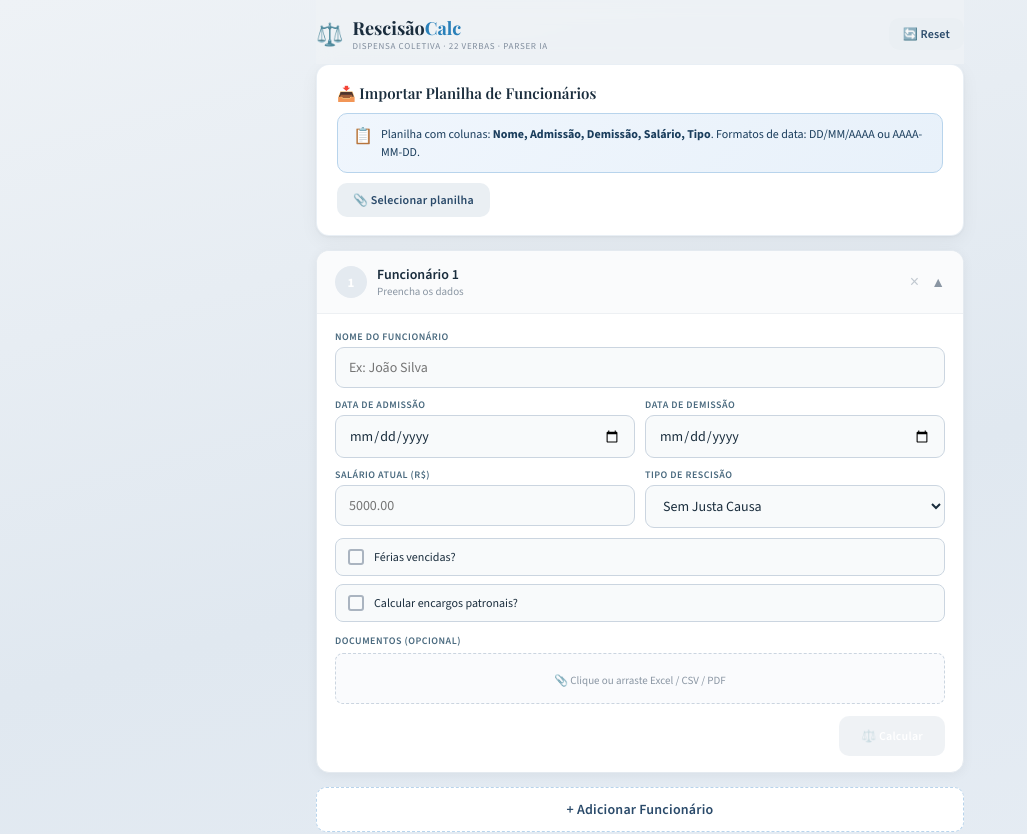
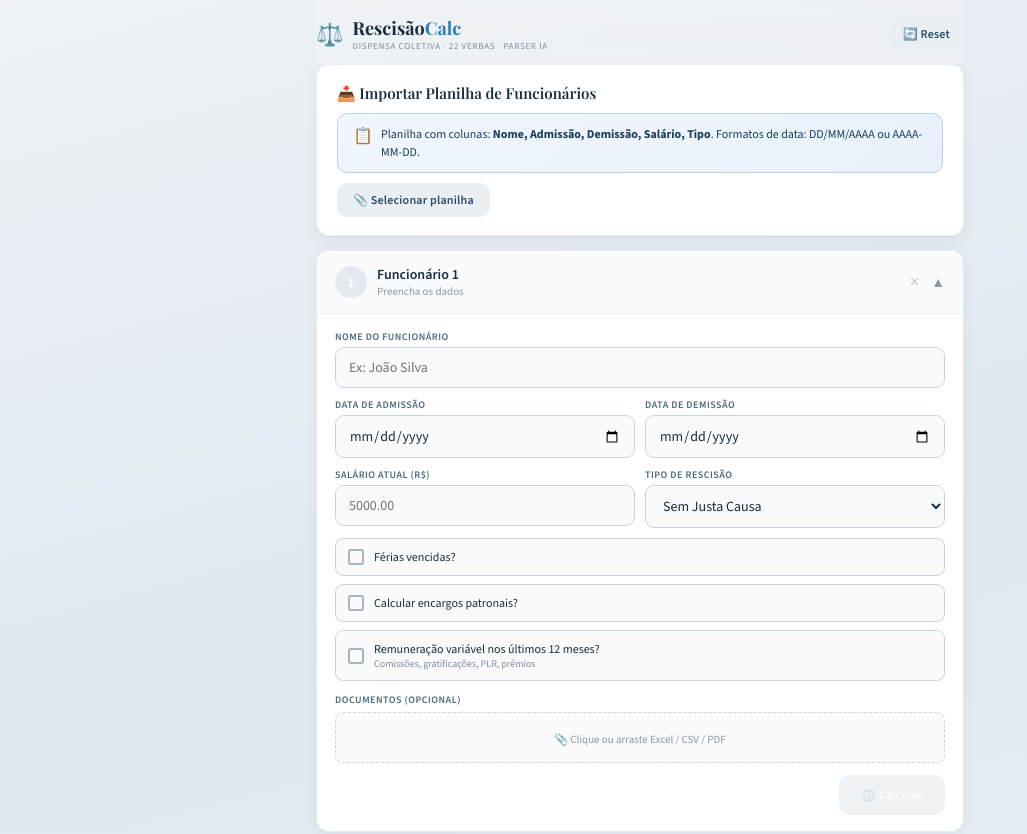
Before and after one commit to carolinegorra-tech/rescisao-calc, a React (Create React App) app: page / in a window 1280 px wide. Shown: the top 834 px of the page, without its empty margins (0-1027 px from the left). Built offline with nearby package versions, Linux system fonts and the light colour scheme.

Commit message:
Update App.js

```diff
--- a/src/App.js
+++ b/src/App.js
@@ -568,6 +568,61 @@ function EmployeeCard({ emp, onUpdate, onRemove, onCalc, showIndex }) {
             </div>
           </div>
 
+          {/* Remuneração Variável */}
+          <div style={{ marginTop: 8 }}>
+            <div onClick={() => s("temVariavel", !form.temVariavel)} style={{ display: "flex", alignItems: "center", gap: 10, padding: "10px 12px", borderRadius: 8, cursor: "pointer", border: "1.5px solid " + (form.temVariavel ? "#2980b9" : "#cbd5e0"), background: form.temVariavel ? "rgba(41,128,185,.04)" : "#f8fafb" }}>
+              <div style={{ width: 16, height: 16, borderRadius: 3, border: "2px solid " + (form.temVariavel ? "#2980b9" : "#aab4c0"), background: form.temVariavel ? "#2980b9" : "transparent", display: "flex", alignItems: "center", justifyContent: "center", flexShrink: 0 }}>
+                {form.temVariavel && <span style={{ color: "#fff", fontSize: 10, fontWeight: 700 }}>✓</span>}
+              </div>
+              <div style={{ flex: 1 }}>
+                <div style={{ fontSize: 12, fontWeight: 500, color: "#1a2d3d" }}>Remuneração variável nos últimos 12 meses?</div>
+                <div style={{ fontSize: 10, color: "#7f8c9b" }}>Comissões, gratificações, PLR, prêmios</div>
+              </div>
+            </div>
+            {form.temVariavel && (
+              <div style={{ marginTop: 8, padding: "12px", background: "#f8fafb", borderRadius: 8, border: "1px solid #e4eaf0" }}>
+                <div style={{ fontSize: 10, fontWeight: 600, color: "#4a6a7f", textTransform: "uppercase", letterSpacing: .5, marginBottom: 8 }}>Tipos de variável recebido</div>
+                <div style={{ display: "flex", flexWrap: "wrap", gap: 5 }}>
+                  {[["plr","PLR"],["premio","Prêmio"],["comissao","Comissões"],["grat_mensal","Gratif. mensal"],["grat_ajustada","Gratif. ajustada"]].map(([k,l]) => {
+                    const sel = (form.tiposVariavel || []).includes(k);
+                    return (
+                      <div key={k} onClick={() => {
+                        const cur = form.tiposVariavel || [];
+                        s("tiposVariavel", sel ? cur.filter(x => x !== k) : [...cur, k]);
+                      }} style={{ padding: "5px 10px", borderRadius: 14, fontSize: 11, fontWeight: 500, cursor: "pointer", border: "1.5px solid " + (sel ? "#2980b9" : "#cbd5e0"), background: sel ? "rgba(41,128,185,.08)" : "#fff", color: sel ? "#1a5276" : "#5a7080", transition: "all .2s" }}>{l}</div>
+                    );
+                  })}
+                </div>
+                {((form.tiposVariavel || []).includes("comissao") || (form.tiposVariavel || []).includes("grat_mensal")) && (
+                  <div style={{ marginTop: 10 }}>
+                    <F label="Média mensal (inc. DSR) nos últimos 12m (R$)" type="number" placeholder="Ex: 2500.00" value={form.comissaoMedia12} onChange={v => s("comissaoMedia12", v)} />
+                  </div>
+                )}
+                {(form.tiposVariavel || []).includes("grat_ajustada") && (
+                  <div style={{ marginTop: 10, display: "flex", flexDirection: "column", gap: 8 }}>
+                    <F label="Valor TOTAL gratificações ajustadas 12m (R$)" type="number" placeholder="Ex: 30000.00" value={form.gratAjustadaTotal} onChange={v => s("gratAjustadaTotal", v)} />
+                    <div>
+                      <div style={{ fontSize: 10, fontWeight: 600, color: "#4a6a7f", textTransform: "uppercase", letterSpacing: .5, marginBottom: 4 }}>Periodicidade</div>
+                      <div style={{ display: "flex", gap: 5 }}>
+                        {[["semestral","Semestral ou menor"],["anual","Anual"]].map(([k,l]) => {
+                          const sel2 = form.gratAjustadaPeriod === k;
+                          return <div key={k} onClick={() => s("gratAjustadaPeriod", k)} style={{ padding: "6px 12px", borderRadius: 7, fontSize: 11, fontWeight: 500, cursor: "pointer", border: "1.5px solid " + (sel2 ? "#2980b9" : "#cbd5e0"), background: sel2 ? "rgba(41,128,185,.08)" : "#fff", color: sel2 ? "#1a5276" : "#5a7080", flex: 1, textAlign: "center" }}>{l}</div>;
+                        })}
+                      </div>
+                      {form.gratAjustadaPeriod === "semestral" && <div style={{ marginTop: 4, fontSize: 10, color: "#1a6b3a", fontWeight: 500 }}>Impacta tudo: 13º, férias, aviso, FGTS</div>}
+                      {form.gratAjustadaPeriod === "anual" && <div style={{ marginTop: 4, fontSize: 10, color: "#c0392b", fontWeight: 500 }}>Impacta somente o 13º</div>}
+                    </div>
+                  </div>
+                )}
+                {(form.tiposVariavel || []).some(t => ["comissao","grat_mensal","grat_ajustada"].includes(t)) && (
+                  <div style={{ marginTop: 8, padding: "7px 10px", background: "#e8f4fd", borderRadius: 7, border: "1px solid #b8d8f0", fontSize: 10, color: "#1a5276", lineHeight: 1.5 }}>
+                    <strong>Impacto:</strong> Média soma ao salário base = <strong>remuneração</strong>, nova base de cálculo.
+                  </div>
+                )}
+              </div>
+            )}
+          </div>
+
           {/* Upload docs */}
           <div style={{ marginTop: 12 }}>
             <div style={{ fontSize: 10, fontWeight: 600, color: "#4a6a7f", textTransform: "uppercase", letterSpacing: .5, marginBottom: 6 }}>Documentos (opcional)</div>
```
